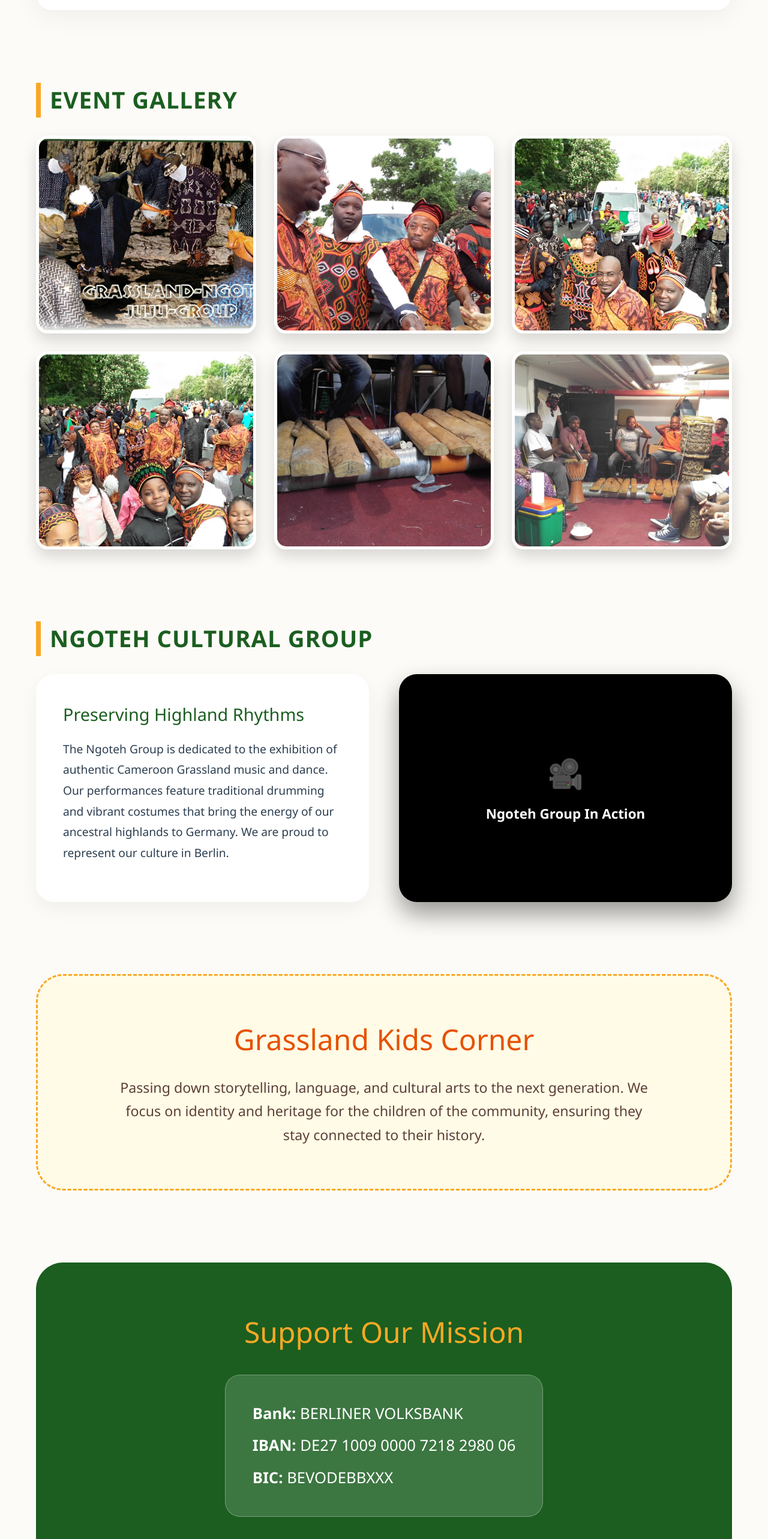
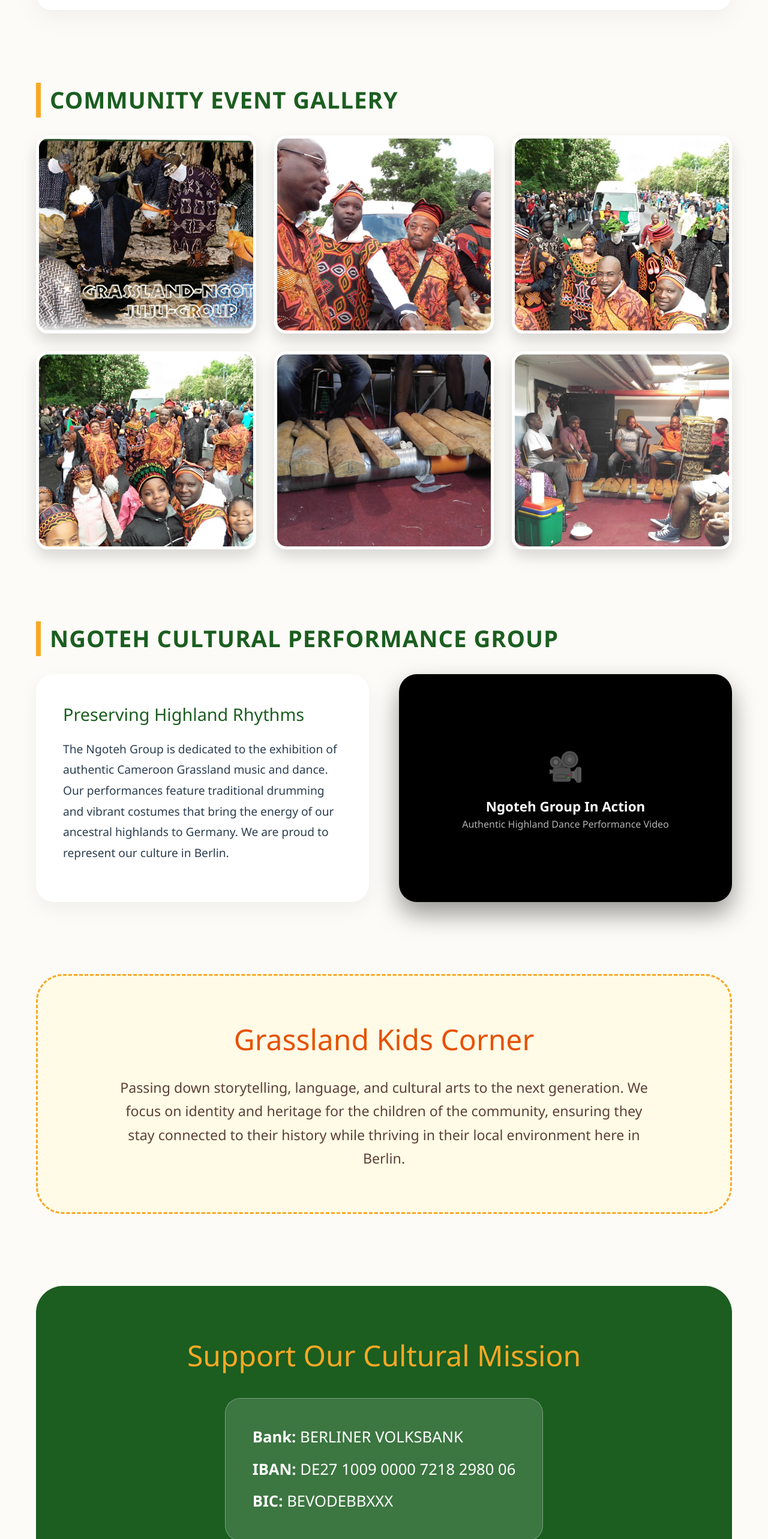
Before and after one commit to chifru19/grassland-verein, a React (Create React App) app: page / in a window 1280 px wide. Shown: the part 1194-3760 px from the top of the page at 60% size. Built offline with nearby package versions, Linux system fonts and the light colour scheme.

Commit message:
Build: Fully expanded 192-line App.js with all community assets

```diff
--- a/src/App.js
+++ b/src/App.js
@@ -39,7 +39,7 @@ export default function App() {
     textTransform: 'uppercase'
   };
 
-  // Explicitly defined paths for the public/images folder
+  // Explicitly mapping the 6 community images you moved to public/images
   const galleryImages = [
     '/images/ngoteh-01.jpg',
     '/images/ngoteh-02.jpg',
@@ -119,14 +119,16 @@ export default function App() {
 
         {/* --- DYNAMIC EVENT GALLERY --- */}
         <section id="gallery" style={{ marginBottom: '120px', scrollMarginTop: '120px' }}>
-          <h2 style={sectionHeaderStyle}>Event Gallery</h2>
+          <h2 style={sectionHeaderStyle}>Community Event Gallery</h2>
           <div style={{ display: 'grid', gridTemplateColumns: 'repeat(auto-fit, minmax(320px, 1fr))', gap: '30px' }}>
             {galleryImages.map((src, idx) => (
               <div key={idx} style={{ overflow: 'hidden', borderRadius: '20px', boxShadow: '0 12px 25px rgba(0,0,0,0.15)', border: '5px solid white' }}>
                 <img
                   src={src}
-                  alt={`Grassland Event ${idx + 1}`}
+                  alt={`Grassland Community Event ${idx + 1}`}
                   style={{ width: '100%', height: '320px', objectFit: 'cover', display: 'block', transition: 'transform 0.6s ease' }}
+                  onMouseOver={(e) => e.currentTarget.style.transform = 'scale(1.1)'}
+                  onMouseOut={(e) => e.currentTarget.style.transform = 'scale(1)'}
                 />
               </div>
             ))}
@@ -135,7 +137,7 @@ export default function App() {
 
         {/* --- NGOTEH GROUP & PERFORMANCE --- */}
         <section id="ngoteh" style={{ marginBottom: '120px', scrollMarginTop: '120px' }}>
-          <h2 style={sectionHeaderStyle}>Ngoteh Cultural Group</h2>
+          <h2 style={sectionHeaderStyle}>Ngoteh Cultural Performance Group</h2>
           <div style={{ display: 'grid', gridTemplateColumns: 'repeat(auto-fit, minmax(450px, 1fr))', gap: '50px' }}>
             <div style={{ background: '#fff', padding: '45px', borderRadius: '30px', boxShadow: '0 12px 30px rgba(0,0,0,0.05)' }}>
               <h3 style={{ color: '#1b5e20', fontSize: '1.8rem', marginBottom: '20px' }}>Preserving Highland Rhythms</h3>
@@ -149,6 +151,7 @@ export default function App() {
               <div style={{ textAlign: 'center' }}>
                 <p style={{ fontSize: '3rem', marginBottom: '15px' }}>🎥</p>
                 <p style={{ fontWeight: 'bold', fontSize: '1.4rem' }}>Ngoteh Group In Action</p>
+                <p style={{ fontSize: '1rem', opacity: 0.7, padding: '0 20px' }}>Authentic Highland Dance Performance Video</p>
               </div>
             </div>
           </div>
@@ -159,13 +162,14 @@ export default function App() {
           <h2 style={{ color: '#e65100', textAlign: 'center', fontSize: '3rem', marginBottom: '25px' }}>Grassland Kids Corner</h2>
           <p style={{ textAlign: 'center', fontSize: '1.45rem', maxWidth: '900px', margin: '0 auto', lineHeight: '1.7', color: '#5d4037' }}>
             Passing down storytelling, language, and cultural arts to the next generation. We focus on identity
-            and heritage for the children of the community, ensuring they stay connected to their history.
+            and heritage for the children of the community, ensuring they stay connected to their history
+            while thriving in their local environment here in Berlin.
           </p>
         </section>
 
         {/* --- SUPPORT / BANKING --- */}
         <section id="support" style={{ marginBottom: '120px', scrollMarginTop: '120px', backgroundColor: '#1b5e20', color: 'white', padding: '80px 20px', borderRadius: '45px', textAlign: 'center' }}>
-          <h2 style={{ color: '#f9a825', fontSize: '3rem', marginBottom: '35px' }}>Support Our Mission</h2>
+          <h2 style={{ color: '#f9a825', fontSize: '3rem', marginBottom: '35px' }}>Support Our Cultural Mission</h2>
           <div style={{ backgroundColor: 'rgba(255,255,255,0.15)', padding: '45px', borderRadius: '25px', border: '1px solid rgba(255,255,255,0.3)', display: 'inline-block', textAlign: 'left' }}>
             <p style={{ fontSize: '1.6rem', marginBottom: '15px' }}><strong>Bank:</strong> BERLINER VOLKSBANK</p>
             <p style={{ fontSize: '1.6rem', marginBottom: '15px' }}><strong>IBAN:</strong> DE27 1009 0000 7218 2980 06</p>
@@ -178,18 +182,18 @@ export default function App() {
           <div style={{ backgroundColor: '#fff', padding: '55px', borderRadius: '30px', boxShadow: '0 20px 50px rgba(0,0,0,0.1)' }}>
             <h2 style={{ marginBottom: '30px', fontSize: '2.2rem' }}>Become a Member</h2>
             <form onSubmit={handleRegister} style={{ display: 'flex', flexDirection: 'column', gap: '25px' }}>
-              <input type="text" placeholder="Full Name" required value={formData.name} onChange={(e) => setFormData({...formData, name: e.target.value})} style={{ padding: '20px', borderRadius: '15px', border: '1px solid #ddd', fontSize: '1.1rem' }} />
-              <input type="email" placeholder="Email" required value={formData.email} onChange={(e) => setFormData({...formData, email: e.target.value})} style={{ padding: '20px', borderRadius: '15px', border: '1px solid #ddd', fontSize: '1.1rem' }} />
-              <button type="submit" style={{ backgroundColor: '#f9a825', color: '#1b5e20', padding: '20px', fontWeight: '900', border: 'none', borderRadius: '15px', cursor: 'pointer', fontSize: '1.2rem', textTransform: 'uppercase' }}>Register</button>
+              <input type="text" placeholder="Full Legal Name" required value={formData.name} onChange={(e) => setFormData({...formData, name: e.target.value})} style={{ padding: '20px', borderRadius: '15px', border: '1px solid #ddd', fontSize: '1.1rem' }} />
+              <input type="email" placeholder="Email Address" required value={formData.email} onChange={(e) => setFormData({...formData, email: e.target.value})} style={{ padding: '20px', borderRadius: '15px', border: '1px solid #ddd', fontSize: '1.1rem' }} />
+              <button type="submit" style={{ backgroundColor: '#f9a825', color: '#1b5e20', padding: '20px', fontWeight: '900', border: 'none', borderRadius: '15px', cursor: 'pointer', fontSize: '1.2rem', textTransform: 'uppercase', boxShadow: '0 5px 15px rgba(249,168,37,0.4)' }}>Register</button>
             </form>
           </div>
           <div style={{ padding: '20px' }}>
-            <h3 style={{ color: '#1b5e20', fontSize: '2rem', marginBottom: '25px' }}>Impressum</h3>
+            <h3 style={{ color: '#1b5e20', fontSize: '2rem', marginBottom: '25px' }}>Impressum & Registry</h3>
             <p style={{ fontSize: '1.2rem', margin: '15px 0' }}><strong>Amtsgericht Charlottenburg (Berlin)</strong></p>
-            <p style={{ fontSize: '1.2rem', margin: '15px 0' }}><strong>Registernummer:</strong> VR 23156</p>
+            <p style={{ fontSize: '1.2rem', margin: '15px 0' }}><strong>Vereinsregisternummer:</strong> VR 23156</p>
             <p style={{ fontSize: '1.2rem', margin: '15px 0' }}><strong>Managing Director:</strong> Frank Fru</p>
-            <p style={{ fontSize: '1.2rem', margin: '15px 0' }}><strong>Location:</strong> Sprengelstr. 15, 13353 Berlin</p>
-            <p style={{ marginTop: '40px', fontStyle: 'italic', opacity: 0.8 }}>Preserving our cultural heritage for a united future.</p>
+            <p style={{ fontSize: '1.2rem', margin: '15px 0' }}><strong>Location:</strong> Sprengelstr. 15, 13353 Berlin, Germany</p>
+            <p style={{ marginTop: '40px', fontStyle: 'italic', opacity: 0.8, borderTop: '1px solid #ddd', paddingTop: '20px' }}>Preserving our cultural heritage for a united and empowered future.</p>
           </div>
         </section>
       </main>
@@ -200,9 +204,9 @@ export default function App() {
           © 2026 Deutsch-Kamerunischer Grassland Kulturverein e.V. Berlin
         </p>
         <div style={{ display: 'flex', justifyContent: 'center', gap: '40px', flexWrap: 'wrap' }}>
-          <a href="https://frankfru.com" style={{ color: '#555', textDecoration: 'none', fontWeight: '600' }}>frankfru.com</a>
-          <a href="https://github.com/chifru19" style={{ color: '#555', textDecoration: 'none', fontWeight: '600' }}>GitHub</a>
-          <a href="https://linkedin.com/in/frankfru" style={{ color: '#555', textDecoration: 'none', fontWeight: '600' }}>LinkedIn</a>
+          <a href="https://frankfru.com" style={{ color: '#555', textDecoration: 'none', fontWeight: '600' }}>Official Website</a>
+          <a href="https://github.com/chifru19" style={{ color: '#555', textDecoration: 'none', fontWeight: '600' }}>GitHub Profile</a>
+          <a href="https://linkedin.com/in/frankfru" style={{ color: '#555', textDecoration: 'none', fontWeight: '600' }}>LinkedIn Profile</a>
         </div>
       </footer>
     </div>
```
